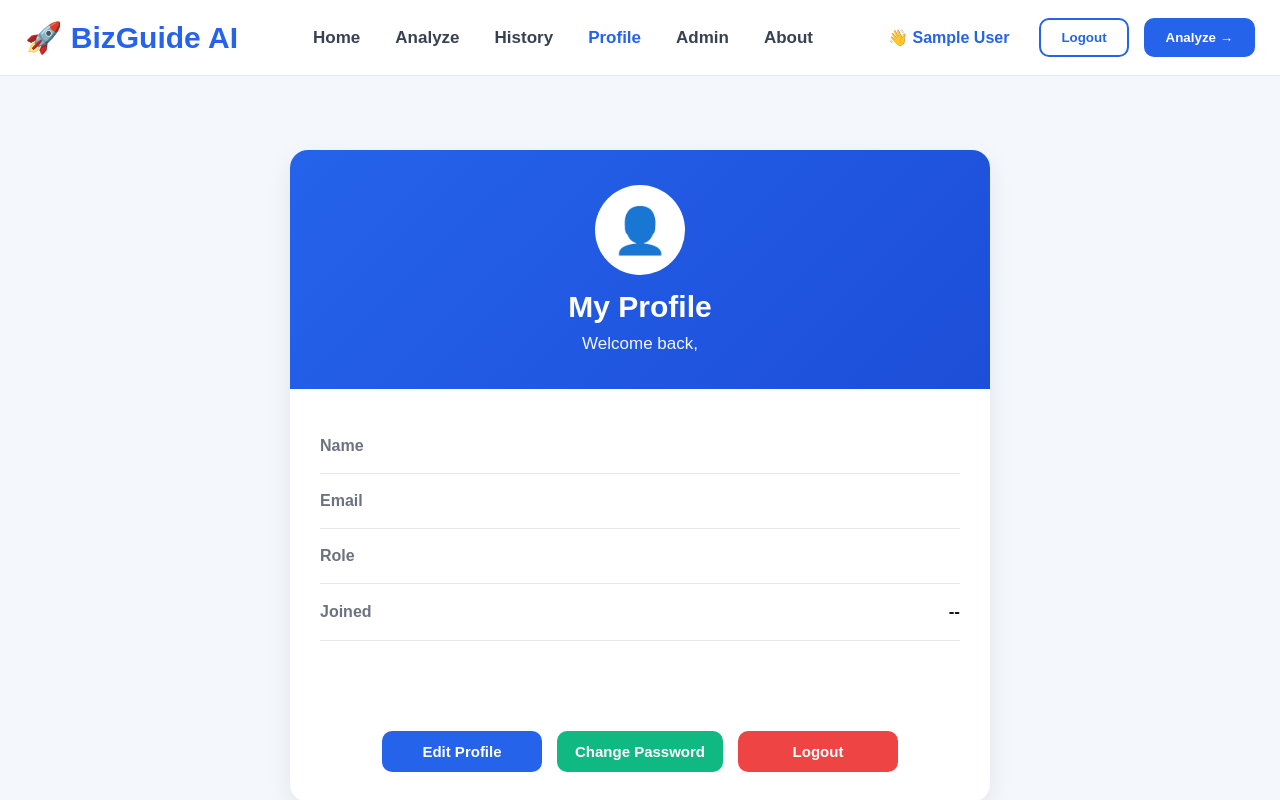
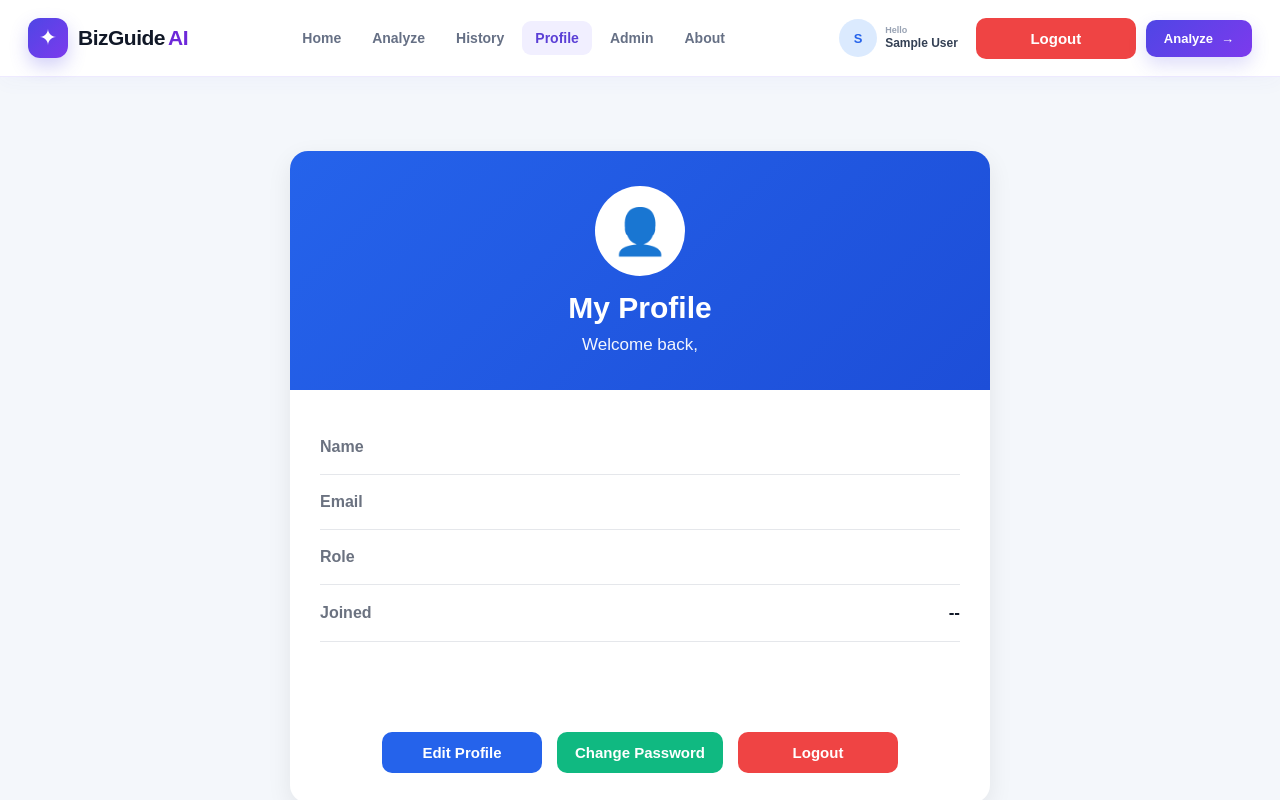
Before and after one commit to Vishwakumar-1927/BizGuide-AI, a React (Vite) app in the folder client/: page /profile in a window 1280 px wide. Shown: the top 800 px of the page. Built offline with nearby package versions, Linux system fonts and the light colour scheme; no server answers; sample sign-in values are in the browser's storage.

Commit message:
improve navbar

```diff
--- a/client/src/components/Navbar.css
+++ b/client/src/components/Navbar.css
@@ -1,161 +1,486 @@
-*{
-margin:0;
-padding:0;
-box-sizing:border-box;
-font-family:Arial,Helvetica,sans-serif;
+* {
+    box-sizing: border-box;
 }
 
-.navbar{
+.navbar {
+    position: sticky;
+    top: 0;
+    z-index: 1000;
 
-position:sticky;
-top:0;
+    width: 100%;
 
-background:white;
+    background: rgba(255, 255, 255, 0.92);
 
-border-bottom:1px solid #e5e7eb;
+    border-bottom: 1px solid #eeeaff;
 
-z-index:1000;
+    backdrop-filter: blur(14px);
 
+    box-shadow:
+        0 4px 20px rgba(79, 70, 229, 0.04);
 }
 
-.navbar-container{
+.navbar-container {
+    max-width: 1350px;
 
-max-width:1300px;
+    margin: auto;
 
-margin:auto;
+    min-height: 76px;
 
-padding:18px 25px;
+    padding: 10px 28px;
 
-display:flex;
+    display: flex;
 
-justify-content:space-between;
+    align-items: center;
 
-align-items:center;
+    justify-content: space-between;
 
+    gap: 25px;
 }
 
-.logo{
 
-font-size:30px;
+/* =========================
+   LOGO
+========================= */
 
-font-weight:bold;
+.navbar-logo {
+    display: flex;
 
-color:#2563eb;
+    align-items: center;
 
-cursor:pointer;
+    gap: 10px;
 
+    cursor: pointer;
+
+    flex-shrink: 0;
 }
 
-.nav-links{
+.logo-icon {
+    width: 40px;
+    height: 40px;
 
-display:flex;
+    display: flex;
 
-gap:35px;
+    align-items: center;
+    justify-content: center;
 
+    border-radius: 12px;
+
+    color: white;
+
+    background:
+        linear-gradient(
+            135deg,
+            #4f46e5,
+            #7c3aed
+        );
+
+    font-size: 22px;
+
+    box-shadow:
+        0 8px 18px rgba(79, 70, 229, 0.25);
+
+    transition: transform 0.3s ease;
 }
 
-.nav-links a{
-
-text-decoration:none;
-
-font-size:17px;
-
-color:#374151;
-
-font-weight:600;
-
-transition:.3s;
-
+.navbar-logo:hover .logo-icon {
+    transform: rotate(-8deg) scale(1.05);
 }
 
-.nav-links a:hover{
+.logo-text {
+    display: flex;
 
-color:#2563eb;
+    align-items: baseline;
 
+    gap: 3px;
+
+    font-size: 21px;
+
+    letter-spacing: -0.5px;
 }
 
-.nav-links .active{
-
-color:#2563eb;
-
+.logo-text strong {
+    color: #111827;
 }
 
-.nav-buttons{
+.logo-text span {
+    color: #6d28d9;
 
-display:flex;
-
-gap:15px;
-
+    font-weight: 800;
 }
 
-.login-btn{
 
-padding:10px 20px;
+/* =========================
+   NAVIGATION
+========================= */
 
-border:2px solid #2563eb;
+.nav-links {
+    display: flex;
 
-background:white;
+    align-items: center;
 
-color:#2563eb;
+    justify-content: center;
 
-border-radius:10px;
-
-cursor:pointer;
-
-font-weight:600;
-
+    gap: 5px;
 }
 
-.start-btn{
+.nav-links a {
+    position: relative;
 
-padding:10px 22px;
+    padding: 9px 13px;
 
-background:#2563eb;
+    border-radius: 9px;
 
-color:white;
+    text-decoration: none;
 
-border:none;
+    color: #667085;
 
-border-radius:10px;
+    font-size: 14px;
 
-cursor:pointer;
+    font-weight: 650;
 
-font-weight:600;
-
+    transition:
+        color 0.25s ease,
+        background 0.25s ease;
 }
 
-.start-btn:hover{
+.nav-links a:hover {
+    color: #5b3fd6;
 
-background:#1d4ed8;
-
+    background: #f5f3ff;
 }
 
-@media(max-width:900px){
+.nav-links a.active {
+    color: #5b3fd6;
 
-.navbar-container{
-
-flex-direction:column;
-
-gap:20px;
-
+    background: #f1efff;
 }
 
-.nav-links{
 
-flex-wrap:wrap;
+/* =========================
+   ACTIONS
+========================= */
 
-justify-content:center;
+.nav-actions {
+    display: flex;
 
+    align-items: center;
+
+    gap: 10px;
+
+    flex-shrink: 0;
+}
+
+
+/* Login */
+
+.login-btn {
+    padding: 10px 17px;
+
+    border: 1px solid #ddd6fe;
+
+    border-radius: 9px;
+
+    background: white;
+
+    color: #5b3fd6;
+
+    font-size: 13px;
+
+    font-weight: 700;
+
+    cursor: pointer;
+
+    transition: all 0.25s ease;
+}
+
+.login-btn:hover {
+    background: #f5f3ff;
+
+    border-color: #c4b5fd;
+}
+
+
+/* Register */
+
+.register-btn,
+.analyze-btn {
+    display: inline-flex;
+
+    align-items: center;
+
+    justify-content: center;
+
+    gap: 8px;
+
+    padding: 11px 18px;
+
+    border: none;
+
+    border-radius: 10px;
+
+    color: white;
+
+    background:
+        linear-gradient(
+            135deg,
+            #4f46e5,
+            #7c3aed
+        );
+
+    font-size: 13px;
+
+    font-weight: 700;
+
+    cursor: pointer;
+
+    box-shadow:
+        0 8px 18px rgba(79, 70, 229, 0.18);
+
+    transition: all 0.3s ease;
+}
+
+.register-btn:hover,
+.analyze-btn:hover {
+    transform: translateY(-2px);
+
+    box-shadow:
+        0 12px 25px rgba(79, 70, 229, 0.27);
+}
+
+.register-btn span,
+.analyze-btn span {
+    transition: transform 0.25s ease;
+}
+
+.register-btn:hover span,
+.analyze-btn:hover span {
+    transform: translateX(4px);
+}
+
+
+/* =========================
+   LOGGED USER
+========================= */
+
+.user-box {
+    display: flex;
+
+    align-items: center;
+
+    gap: 8px;
+
+    padding-right: 8px;
+}
+
+.user-avatar {
+    width: 34px;
+    height: 34px;
+
+    display: flex;
+
+    align-items: center;
+    justify-content: center;
+
+    border-radius: 50%;
+
+    color: white;
+
+    background:
+        linear-gradient(
+            135deg,
+            #6366f1,
+            #7c3aed
+        );
+
+    font-size: 13px;
+
+    font-weight: 800;
+}
+
+.user-info {
+    display: flex;
+
+    flex-direction: column;
+
+    line-height: 1.2;
+}
+
+.user-info span {
+    color: #98a2b3;
+
+    font-size: 9px;
+
+    font-weight: 600;
+}
+
+.user-info strong {
+    max-width: 100px;
+
+    overflow: hidden;
+
+    color: #344054;
+
+    font-size: 12px;
+
+    text-overflow: ellipsis;
+
+    white-space: nowrap;
+}
+
+
+/* Logout */
+
+.logout-btn {
+    padding: 9px 14px;
+
+    border: 1px solid #e4e7ec;
+
+    border-radius: 9px;
+
+    background: white;
+
+    color: #667085;
+
+    font-size: 12px;
+
+    font-weight: 650;
+
+    cursor: pointer;
+
+    transition: all 0.25s ease;
+}
+
+.logout-btn:hover {
+    color: #dc2626;
+
+    border-color: #fecaca;
+
+    background: #fff5f5;
+}
+
+
+/* =========================
+   TABLET
+========================= */
+
+@media (max-width: 1050px) {
+
+    .navbar-container {
+        padding: 10px 20px;
+
+        flex-wrap: wrap;
+    }
+
+    .nav-links {
+        order: 3;
+
+        width: 100%;
+
+        padding-bottom: 8px;
     }
 
 }
 
-.user-name{
-  color:#2563eb;
-  font-size:16px;
-  font-weight:600;
-  margin-right:15px;
-  display:flex;
-  align-items:center;
-  white-space:nowrap;
+
+/* =========================
+   MOBILE
+========================= */
+
+@media (max-width: 650px) {
+
+    .navbar-container {
+        min-height: auto;
+
+        padding: 12px 15px;
+
+        gap: 12px;
     }
+
+    .navbar-logo {
+        margin-right: auto;
+    }
+
+    .logo-icon {
+        width: 36px;
+        height: 36px;
+
+        font-size: 19px;
+    }
+
+    .logo-text {
+        font-size: 18px;
+    }
+
+    .nav-actions {
+        gap: 6px;
+    }
+
+    .login-btn {
+        padding: 8px 11px;
+    }
+
+    .register-btn {
+        padding: 9px 12px;
+    }
+
+    .nav-links {
+        width: 100%;
+
+        gap: 2px;
+
+        overflow-x: auto;
+
+        justify-content: flex-start;
+
+        scrollbar-width: none;
+    }
+
+    .nav-links::-webkit-scrollbar {
+        display: none;
+    }
+
+    .nav-links a {
+        padding: 8px 11px;
+
+        font-size: 12px;
+
+        white-space: nowrap;
+    }
+
+    .user-info,
+    .logout-btn {
+        display: none;
+    }
+
+    .user-box {
+        padding: 0;
+    }
+
+    .analyze-btn {
+        padding: 9px 12px;
+    }
+
+}
+
+
+/* Very small screens */
+
+@media (max-width: 420px) {
+
+    .register-btn {
+        font-size: 0;
+    }
+
+    .register-btn span {
+        font-size: 14px;
+    }
+
+    .analyze-btn {
+        font-size: 0;
+    }
+
+    .analyze-btn span {
+        font-size: 14px;
+    }
+
+}
--- a/client/src/components/Navbar.jsx
+++ b/client/src/components/Navbar.jsx
@@ -7,7 +7,7 @@ function Navbar() {
     const token = localStorage.getItem("token");
 
     const user = JSON.parse(
-        localStorage.getItem("user")
+        localStorage.getItem("user") || "null"
     );
 
     const handleLogout = () => {
@@ -22,21 +22,26 @@ function Navbar() {
 
             <div className="navbar-container">
 
-                {/* ============================= */}
                 {/* Logo */}
-                {/* ============================= */}
 
                 <div
-                    className="logo"
+                    className="navbar-logo"
                     onClick={() => navigate("/")}
                 >
-                    🚀 BizGuide AI
+
+                    <div className="logo-icon">
+                        ✦
+                    </div>
+
+                    <div className="logo-text">
+                        <strong>BizGuide</strong>
+                        <span>AI</span>
+                    </div>
+
                 </div>
 
 
-                {/* ============================= */}
                 {/* Navigation */}
-                {/* ============================= */}
 
                 <nav className="nav-links">
 
@@ -60,8 +65,6 @@ function Navbar() {
                         </>
                     )}
 
-                    {/* Admin Link */}
-
                     {token && user?.role === "admin" && (
                         <NavLink to="/admin">
                             Admin
@@ -75,56 +78,65 @@ function Navbar() {
                 </nav>
 
 
-                {/* ============================= */}
                 {/* Right Side */}
-                {/* ============================= */}
 
-                <div className="nav-buttons">
+                <div className="nav-actions">
 
                     {!token ? (
 
                         <>
                             <button
                                 className="login-btn"
-                                onClick={() =>
-                                    navigate("/login")
-                                }
+                                onClick={() => navigate("/login")}
                             >
                                 Login
                             </button>
 
                             <button
-                                className="start-btn"
-                                onClick={() =>
-                                    navigate("/register")
-                                }
+                                className="register-btn"
+                                onClick={() => navigate("/register")}
                             >
-                                Register
+                                Get Started
+                                <span>→</span>
                             </button>
                         </>
 
                     ) : (
 
                         <>
-                            <div className="user-name">
-                                👋 {user?.name}
+
+                            <div className="user-box">
+
+                                <div className="user-avatar">
+                                    {(user?.name || "U")
+                                        .charAt(0)
+                                        .toUpperCase()}
+                                </div>
+
+                                <div className="user-info">
+                                    <span>Hello</span>
+                                    <strong>
+                                        {user?.name || "User"}
+                                    </strong>
+                                </div>
+
                             </div>
 
                             <button
-                                className="login-btn"
+                                className="logout-btn"
                                 onClick={handleLogout}
                             >
                                 Logout
                             </button>
 
                             <button
-                                className="start-btn"
-                                onClick={() =>
-                                    navigate("/analyze")
-                                }
+                                className="analyze-btn"
+                                onClick={() => navigate("/analyze")}
                             >
-                                Analyze →
+                                Analyze
+                                <span>→</span>
                             </button>
+
                         </>
 
                     )}
```
Lines whose indentation alone changed are shown as unchanged.
